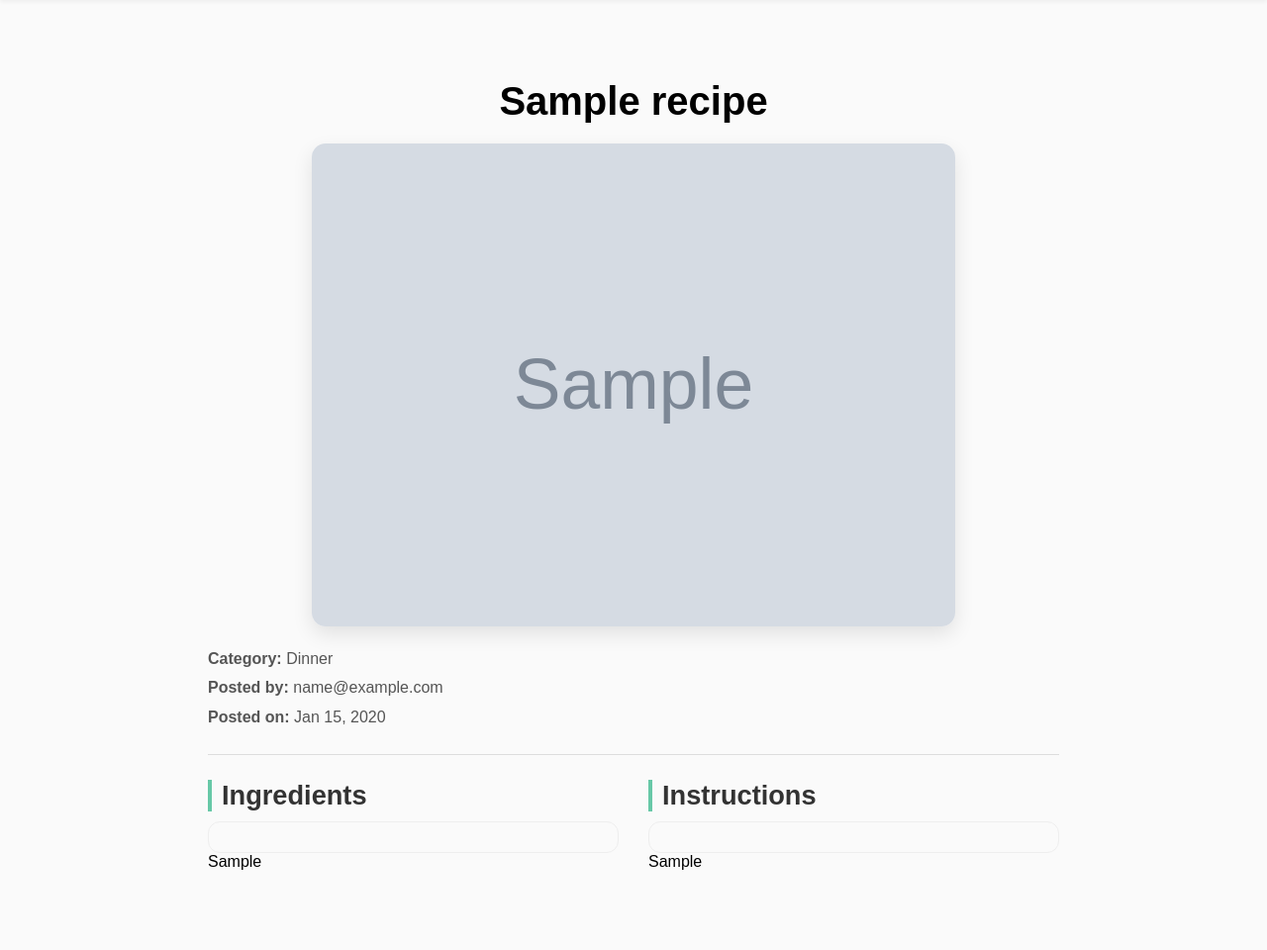
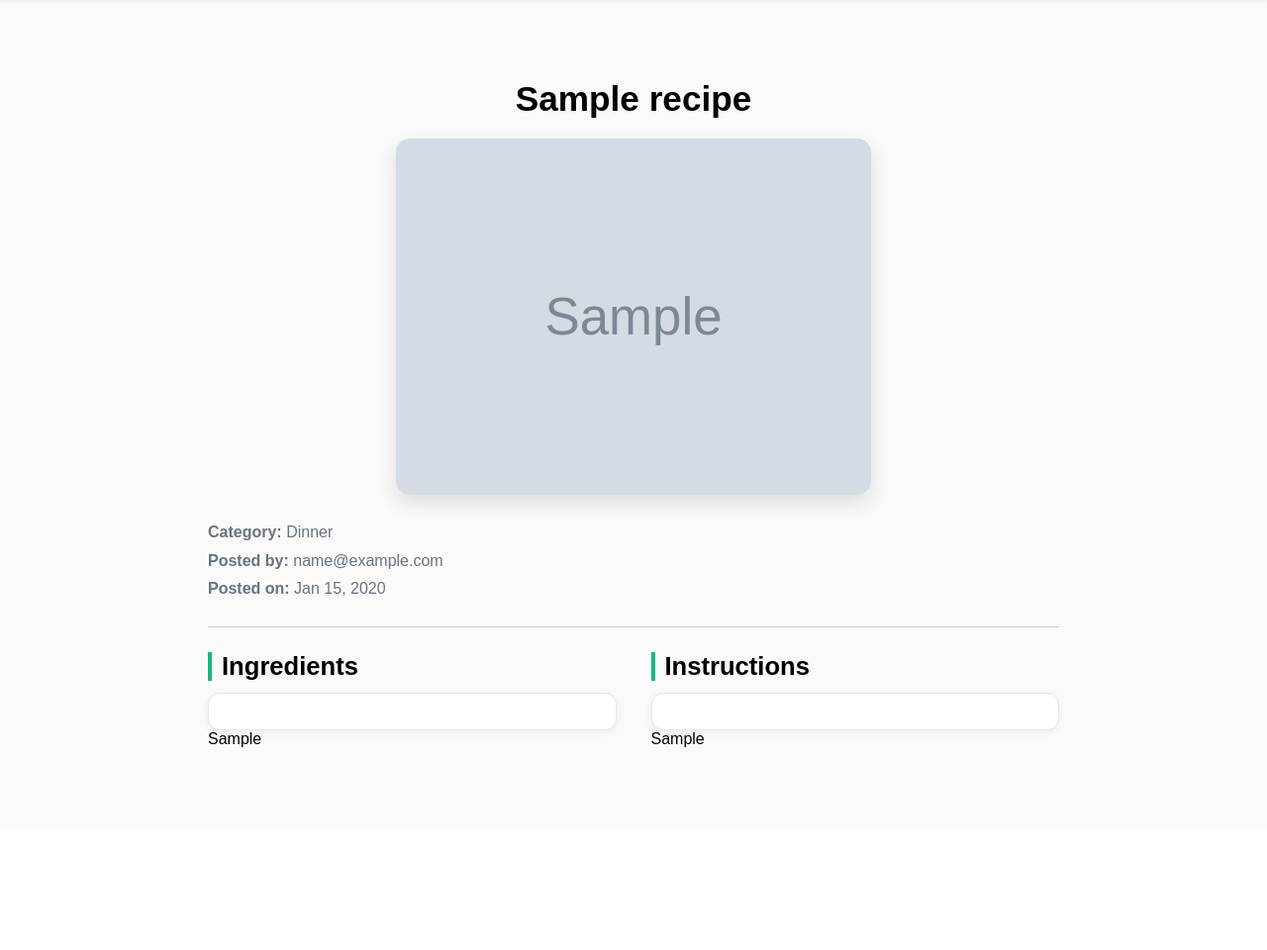
Before and after one commit to shreya-kindalkar/recipe-book, a Django app: page /recipe/1/ in a window 1280 px wide. Shown: the part 55-1015 px from the top of the page at 99% size. After the commit the page ends 810 px from the top, so only its background shows below. Run offline with Django 5.2, Linux system fonts and the light colour scheme; tables that the repository leaves empty hold one stand-in row (values such as "Sample post"); grey boxes marked "Sample" are stand-in pictures.

Commit message:
Made changes to app.css

```diff
--- a/core/static/app.css
+++ b/core/static/app.css
@@ -1,3 +1,4 @@
+
 * {
     margin: 0;
     padding: 0;
@@ -42,9 +43,11 @@ body {
     --muted: #a1a1aa;
     --input-border: #374151;
 }
+
 a{
     text-decoration: none;
 }
+
 .navbar {
     position: sticky;
     display: flex;
@@ -364,7 +367,7 @@ a{
 
 .add-btn:hover {
     transform: translateY(-2px);
-    box-shadow: 0 12px 30px rgba(239,71,111,0.18);
+    box-shadow: 0 12px 30px rgba(16,185,129,0.18);
     background-color: var(--accent-color-2);
 }
 
@@ -406,15 +409,20 @@ a{
         height: 130px;
     }
 }
-/*Recipe details */
+
+/* ========================== */
+/*     RECIPE DETAILS FIXED   */
+/* ========================== */
+
 .detail-wrapper {
     max-width: 900px;
     margin: 40px auto;
     padding: 20px;
     animation: fadeIn 0.5s ease-in-out;
 }
+
 .detail-title {
-    font-size: 2.5rem;
+    font-size: 2.2rem;
     font-weight: bold;
     margin-bottom: 20px;
     text-align: center;
@@ -423,61 +431,81 @@ a{
 .detail-img-box {
     display: flex;
     justify-content: center;
-    margin-bottom: 20px;
+    margin-bottom: 25px;
 }
 
 .detail-img {
     width: 100%;
-    max-width: 650px;
+    max-width: 480px;
     border-radius: 14px;
-    box-shadow: 0 8px 20px rgba(0,0,0,0.1);
+    box-shadow: 0 8px 20px rgba(0,0,0,0.12);
     object-fit: cover;
 }
 
 .detail-meta {
     font-size: 1rem;
-    color: #555;
-    margin: 15px 0 25px;
+    color: var(--muted);
+    margin: 10px 0 25px;
     line-height: 1.6;
 }
 
 .detail-meta p {
-    margin: 4px 0;
+    margin: 3px 0;
 }
 
 .detail-divider {
     margin: 25px 0;
     border: 0;
-    border-top: 1px solid #ddd;
+    border-top: 1px solid #ccc;
 }
 
 .detail-content-grid {
     display: grid;
-    grid-template-columns: 1fr;
-    gap: 30px;
+    grid-template-columns: 1fr 1fr;
+    gap: 35px;
+    margin-top: 20px;
 }
 
-@media(min-width: 900px) {
+.detail-section h2 {
+    font-size: 1.6rem;
+    margin-bottom: 12px;
+    color: var(--text-color);
+    border-left: 4px solid var(--accent-color);
+    padding-left: 10px;
+}
+
+.detail-text {
+    font-size: 1rem;
+    line-height: 1.65;
+    color: var(--text-color);
+    background: var(--card-bg);
+    padding: 18px;
+    border-radius: 12px;
+    border: 1px solid var(--input-border);
+    box-shadow: 0px 2px 8px rgba(0,0,0,0.06);
+}
+
+@media(max-width: 900px) {
     .detail-content-grid {
-        grid-template-columns: 1fr 1fr;
+        grid-template-columns: 1fr;
+        gap: 25px;
+    }
+
+    .detail-img {
+        max-width: 360px;
     }
 }
-.detail-section h2 {
-    font-size: 1.7rem;
-    margin-bottom: 10px;
-    color: #333;
-    border-left: 4px solid #67c8a7;
-    padding-left: 10px;
+
+@media(max-width: 600px) {
+    .detail-img {
+        max-width: 100%;
+    }
+
+    .detail-title {
+        font-size: 1.8rem;
+    }
 }
-.detail-text {
-    font-size: 1rem;
-    line-height: 1.7;
-    color: #444;
-    background: #fafafa;
-    padding: 15px;
-    border-radius: 12px;
-    border: 1px solid #eee;
-}
+
 @keyframes fadeIn {
     from {
         opacity: 0;
@@ -488,7 +516,8 @@ a{
         transform: translateY(0);
     }
 }
-/* Profile Dropdown Fix */
+
+/* Profile Dropdown */
 .profile-menu-wrapper {
     position: relative;
     display: inline-block;
@@ -513,7 +542,7 @@ a{
     width: 160px;
     padding: 8px 0;
     display: none;
-    z-index: 999; /* Highest so it's clickable */
+    z-index: 999;
 }
 
 .profile-dropdown a {
@@ -529,7 +558,6 @@ a{
     color: var(--accent-color-2);
 }
 
-/* Show dropdown when active */
 .profile-menu-wrapper.active .profile-dropdown {
     display: block;
 }
```
